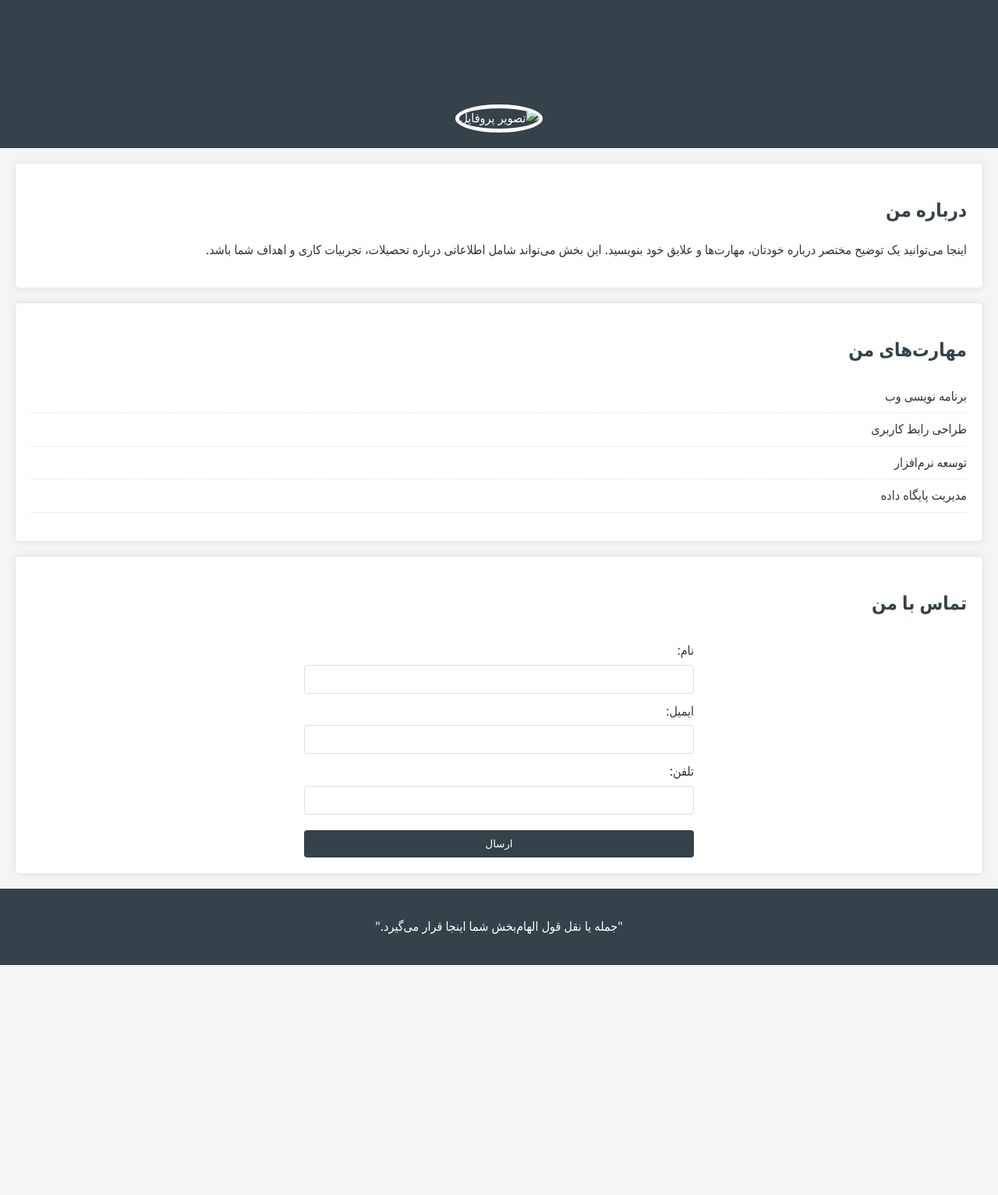
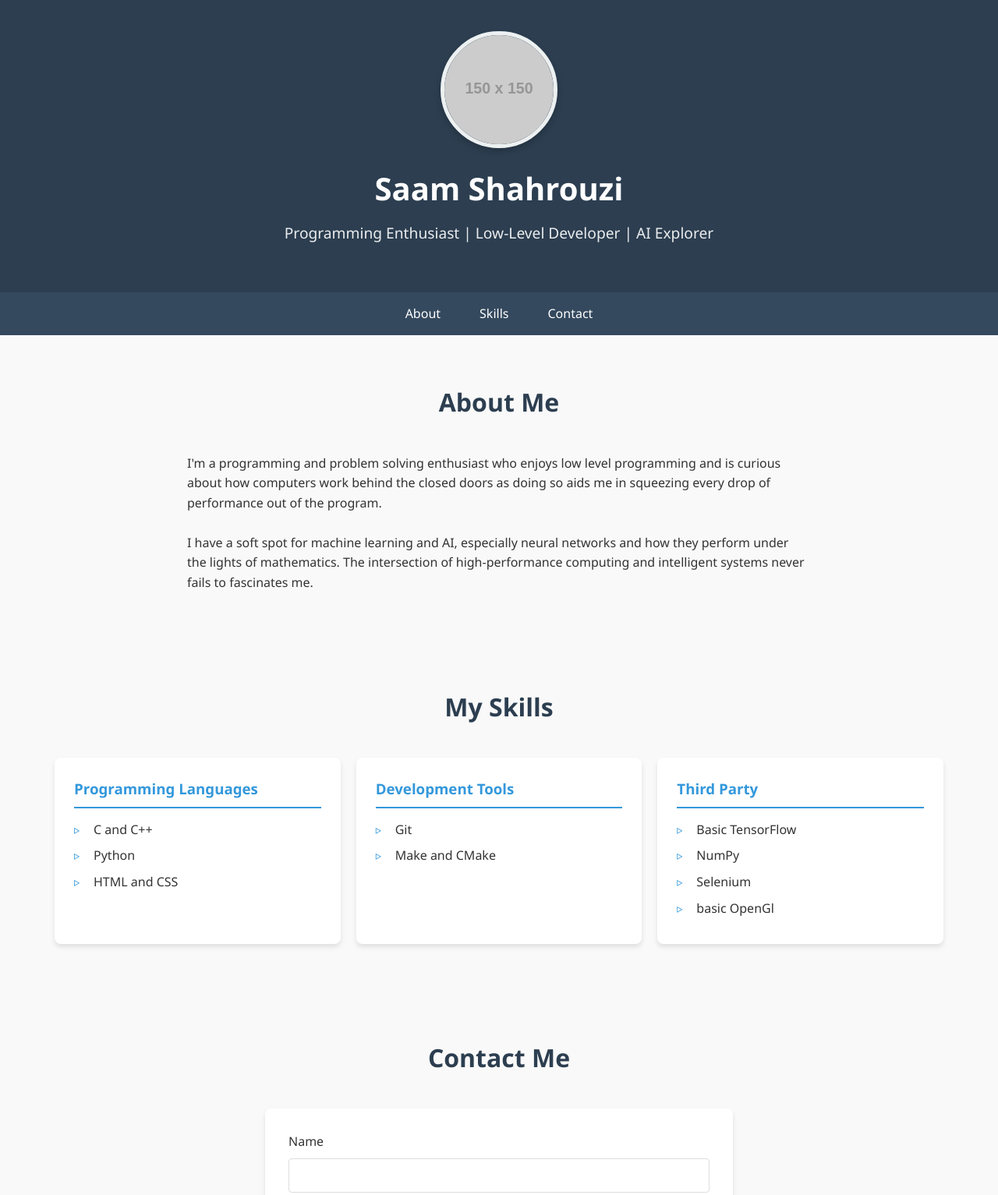
Before and after one commit to saam3023460/web, a plain HTML site: page index.html in a window 1280 px wide. Shown: the top 1533 px of the page at 78% size. Before the commit the page ends 1238 px from the top, so only its background shows below. Drawn offline with Linux system fonts and the light colour scheme; placeholder pictures from the web are drawn by us.

Commit message:
second commit
change language, css

```diff
--- a/index.html
+++ b/index.html
@@ -1,52 +1,117 @@
 <!DOCTYPE html>
-<html lang="fa" dir="rtl">
+<html lang="en">
 <head>
     <meta charset="UTF-8">
     <meta name="viewport" content="width=device-width, initial-scale=1.0">
-    <title>صفحه شخصی من</title>
+    <title>Saam Shahrouzi - Portfolio</title>
     <link rel="stylesheet" href="styles.css">
+    <link rel="stylesheet" href="https://cdnjs.cloudflare.com/ajax/libs/font-awesome/6.0.0-beta3/css/all.min.css">
 </head>
 <body>
+    <!-- Header with Profile Picture -->
     <header>
-        <div class="header-content">
-            <h1>نام شما</h1>
-            <img src="profile.jpg" alt="تصویر پروفایل" class="profile-img">
+        <div class="container">
+            <div class="profile-container">
+                <img src="https://via.placeholder.com/150" alt="Profile Picture" class="profile-pic">
+                <h1>Saam Shahrouzi</h1>
+                <p class="tagline">Programming Enthusiast | Low-Level Developer | AI Explorer</p>
+            </div>
         </div>
     </header>
 
-    <section class="about-me">
-        <h2>درباره من</h2>
-        <p>اینجا می‌توانید یک توضیح مختصر درباره خودتان، مهارت‌ها و علایق خود بنویسید. این بخش می‌تواند شامل اطلاعاتی درباره تحصیلات، تجربیات کاری و اهداف شما باشد.</p>
+    <!-- Navigation -->
+    <nav>
+        <div class="container">
+            <ul>
+                <li><a href="#about">About</a></li>
+                <li><a href="#skills">Skills</a></li>
+                <li><a href="#contact">Contact</a></li>
+            </ul>
+        </div>
+    </nav>
+
+    <!-- About Section -->
+    <section id="about">
+        <div class="container">
+            <h2>About Me</h2>
+            <div class="about-content">
+                <div class="about-text">
+                    <p>I'm a programming and problem solving enthusiast who enjoys low level programming and is curious about how computers work behind the closed doors as doing so aids me in squeezing every drop of performance out of the program.</p>
+                    <br>
+                    <p>I have a soft spot for machine learning and AI, especially neural networks and how they perform under the lights of mathematics. The intersection of high-performance computing and intelligent systems never fails to fascinates me.</p>
+                </div>
+            </div>
+        </div>
     </section>
 
-    <section class="skills">
-        <h2>مهارت‌های من</h2>
-        <ul>
-            <li>برنامه نویسی وب</li>
-            <li>طراحی رابط کاربری</li>
-            <li>توسعه نرم‌افزار</li>
-            <li>مدیریت پایگاه داده</li>
-        </ul>
+    <!-- Skills Section -->
+    <section id="skills">
+        <div class="container">
+            <h2>My Skills</h2>
+            <div class="skills-container">
+                <div class="skill-category">
+                    <h3>Programming Languages</h3>
+                    <ul class="skill-list">
+                        <li>C and C++</li>
+                        <li>Python</li>
+                        <li>HTML and CSS</li>
+                    </ul>
+                </div>
+                <div class="skill-category">
+                    <h3>Development Tools</h3>
+                    <ul class="skill-list">
+                        <li>Git</li>
+                        <li>Make and CMake</li>
+                    </ul>
+                </div>
+                <div class="skill-category">
+                    <h3>Third Party</h3>
+                    <ul class="skill-list">
+                        <li>Basic TensorFlow</li>
+                        <li>NumPy</li>
+                        <li>Selenium</li>
+                        <li>basic OpenGl</li>
+                    </ul>
+                </div>
+            </div>
+        </div>
     </section>
 
-    <section class="contact">
-        <h2>تماس با من</h2>
-        <form>
-            <label for="name">نام:</label>
-            <input type="text" id="name" name="name">
-
-            <label for="email">ایمیل:</label>
-            <input type="email" id="email" name="email">
-
-            <label for="phone">تلفن:</label>
-            <input type="tel" id="phone" name="phone">
-
-            <button type="submit">ارسال</button>
-        </form>
+    <!-- Contact Section -->
+    <section id="contact">
+        <div class="container">
+            <h2>Contact Me</h2>
+            <form class="contact-form">
+                <div class="form-group">
+                    <label for="name">Name</label>
+                    <input type="text" id="name" name="name" required>
+                </div>
+                <div class="form-group">
+                    <label for="email">Email</label>
+                    <input type="email" id="email" name="email" required>
+                </div>
+                <div class="form-group">
+                    <label for="message">Message</label>
+                    <textarea id="message" name="message" required></textarea>
+                </div>
+                <button type="submit">Send Message</button>
+            </form>
+        </div>
     </section>
 
+    <!-- Footer -->
     <footer>
-        <p>"جمله یا نقل قول الهام‌بخش شما اینجا قرار می‌گیرد."</p>
+        <div class="container">
+            <div class="social-links">
+                <a href="https://www.linkedin.com/in/Saam Shahrouzi" target="_blank" aria-label="LinkedIn">
+                    <i class="fab fa-linkedin-in"></i>
+                </a>
+                <a href="https://github.com/saam3023460" target="_blank" aria-label="GitHub">
+                    <i class="fab fa-github"></i>
+                </a>
+            </div>
+            <p class="copyright">&copy; 2023 Saam Shahrouzi. All rights reserved.</p>
+        </div>
     </footer>
 </body>
 </html>
--- a/styles.css
+++ b/styles.css
@@ -1,91 +1,248 @@
-body {
-    font-family: 'Segoe UI', Tahoma, Geneva, Verdana, sans-serif;
-    line-height: 1.6;
+/* Reset and Base Styles */
+* {
     margin: 0;
     padding: 0;
-    color: #333;
-    background-color: #f4f4f4;
+    box-sizing: border-box;
+    font-family: 'Segoe UI', Tahoma, Geneva, Verdana, sans-serif;
 }
 
+body {
+    line-height: 1.6;
+    color: #333;
+    background-color: #f9f9f9;
+}
+
+.container {
+    max-width: 1200px;
+    margin: 0 auto;
+    padding: 0 20px;
+}
+
+/* Header Styles */
 header {
-    background: #35424a;
-    color: #ffffff;
-    padding: 20px 0;
+    background-color: #2c3e50;
+    color: white;
+    padding: 40px 0;
     text-align: center;
 }
 
-.header-content {
-    max-width: 1200px;
+.profile-container {
+    display: flex;
+    flex-direction: column;
+    align-items: center;
+    margin-bottom: 20px;
+}
+
+.profile-pic {
+    width: 150px;
+    height: 150px;
+    border-radius: 50%;
+    object-fit: cover;
+    border: 5px solid #ecf0f1;
+    margin-bottom: 20px;
+    box-shadow: 0 4px 8px rgba(0, 0, 0, 0.2);
+}
+
+h1 {
+    font-size: 2.5rem;
+    margin-bottom: 10px;
+}
+
+.tagline {
+    font-size: 1.2rem;
+    opacity: 0.9;
+}
+
+/* Navigation */
+nav {
+    background-color: #34495e;
+    padding: 15px 0;
+    position: sticky;
+    top: 0;
+    z-index: 100;
+}
+
+nav ul {
+    display: flex;
+    justify-content: center;
+    list-style: none;
+}
+
+nav ul li {
+    margin: 0 15px;
+}
+
+nav ul li a {
+    color: white;
+    text-decoration: none;
+    font-weight: 500;
+    padding: 5px 10px;
+    border-radius: 4px;
+    transition: background-color 0.3s;
+}
+
+nav ul li a:hover {
+    background-color: #2c3e50;
+}
+
+/* Section Styles */
+section {
+    padding: 60px 0;
+}
+
+section h2 {
+    text-align: center;
+    margin-bottom: 40px;
+    font-size: 2rem;
+    color: #2c3e50;
+}
+
+/* About Section */
+.about-content {
+    display: flex;
+    align-items: center;
+    gap: 40px;
+}
+
+.about-text {
+    flex: 1;
+    max-width: 800px;
     margin: 0 auto;
 }
 
-.profile-img {
-    width: 150px;
-    height: 150px;
-    border-radius: 50%;
-    border: 5px solid #fff;
-    margin-top: 20px;
+/* Skills Section */
+.skills-container {
+    display: flex;
+    flex-wrap: wrap;
+    justify-content: center;
+    gap: 20px;
 }
 
-section {
-    padding: 20px;
-    max-width: 1200px;
-    margin: 20px auto;
-    background: #fff;
-    border-radius: 5px;
-    box-shadow: 0 0 10px rgba(0,0,0,0.1);
+.skill-category {
+    background-color: white;
+    border-radius: 8px;
+    padding: 25px;
+    box-shadow: 0 4px 6px rgba(0, 0, 0, 0.1);
+    width: calc(33.333% - 20px);
+    min-width: 300px;
 }
 
-h1, h2 {
-    color: #35424a;
+.skill-category h3 {
+    margin-bottom: 15px;
+    color: #3498db;
+    border-bottom: 2px solid #3498db;
+    padding-bottom: 8px;
 }
 
-ul {
+.skill-list {
     list-style-type: none;
-    padding: 0;
 }
 
-li {
-    padding: 8px 0;
-    border-bottom: 1px dotted #ddd;
+.skill-list li {
+    margin-bottom: 8px;
+    position: relative;
+    padding-left: 25px;
 }
 
-form {
-    display: flex;
-    flex-direction: column;
-    max-width: 500px;
-    margin: 0 auto;
+.skill-list li:before {
+    content: "▹";
+    position: absolute;
+    left: 0;
+    color: #3498db;
 }
 
-label {
-    margin-top: 10px;
+/* Contact Section */
+.contact-form {
+    max-width: 600px;
+    margin: 0 auto;
+    background-color: white;
+    padding: 30px;
+    border-radius: 8px;
+    box-shadow: 0 4px 6px rgba(0, 0, 0, 0.1);
 }
 
-input {
+.form-group {
+    margin-bottom: 20px;
+}
+
+.form-group label {
+    display: block;
+    margin-bottom: 8px;
+    font-weight: 500;
+}
+
+.form-group input,
+.form-group textarea {
+    width: 100%;
     padding: 10px;
-    margin-top: 5px;
     border: 1px solid #ddd;
     border-radius: 4px;
+    font-size: 1rem;
 }
 
-button {
-    background: #35424a;
-    color: #fff;
-    padding: 10px 15px;
-    border: none;
-    border-radius: 4px;
-    margin-top: 20px;
-    cursor: pointer;
+.form-group textarea {
+    height: 150px;
+    resize: vertical;
 }
 
-button:hover {
-    background: #e8491d;
+button[type="submit"] {
+    background-color: #3498db;
+    color: white;
+    border: none;
+    padding: 12px 25px;
+    border-radius: 4px;
+    cursor: pointer;
+    font-size: 1rem;
+    transition: background-color 0.3s;
 }
 
+button[type="submit"]:hover {
+    background-color: #2980b9;
+}
+
+/* Footer */
 footer {
+    background-color: #2c3e50;
+    color: white;
+    padding: 30px 0;
     text-align: center;
-    padding: 20px;
-    background: #35424a;
-    color: #fff;
-    margin-top: 20px;
 }
+
+.social-links {
+    display: flex;
+    justify-content: center;
+    gap: 30px;
+    margin-bottom: 20px;
+}
+
+.social-links a {
+    color: white;
+    font-size: 1.8rem;
+    transition: transform 0.3s, color 0.3s;
+}
+
+.social-links a:hover {
+    color: #3498db;
+    transform: translateY(-3px);
+}
+
+.copyright {
+    opacity: 0.8;
+    font-size: 0.9rem;
+}
+
+/* Responsive Design */
+@media (max-width: 768px) {
+    .skill-category {
+        width: 100%;
+    }
+
+    nav ul {
+        flex-direction: column;
+        align-items: center;
+    }
+
+    nav ul li {
+        margin: 5px 0;
+    }
+}
```
